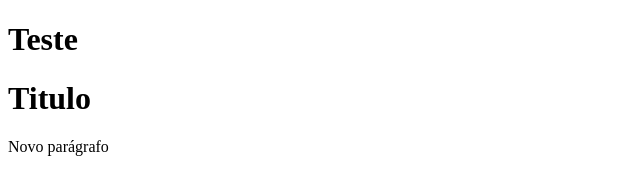
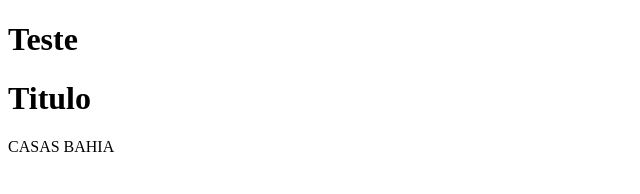
Before and after one commit to idinow/servicoDobrado, a plain HTML site: page index.html in a window 1280 px wide. Shown: the full height of the page, 0-640 px from the left. Drawn offline with Linux system fonts and the light colour scheme.

Commit message:
feat:alterando o paragrafo

```diff
--- a/index.html
+++ b/index.html
@@ -9,6 +9,6 @@
 <body>
     <h1>Teste</h1>
     <h1>Titulo</h1>
-    <p>Novo parágrafo</p>
+    <p>CASAS BAHIA</p>
 </body>
 </html>
```
